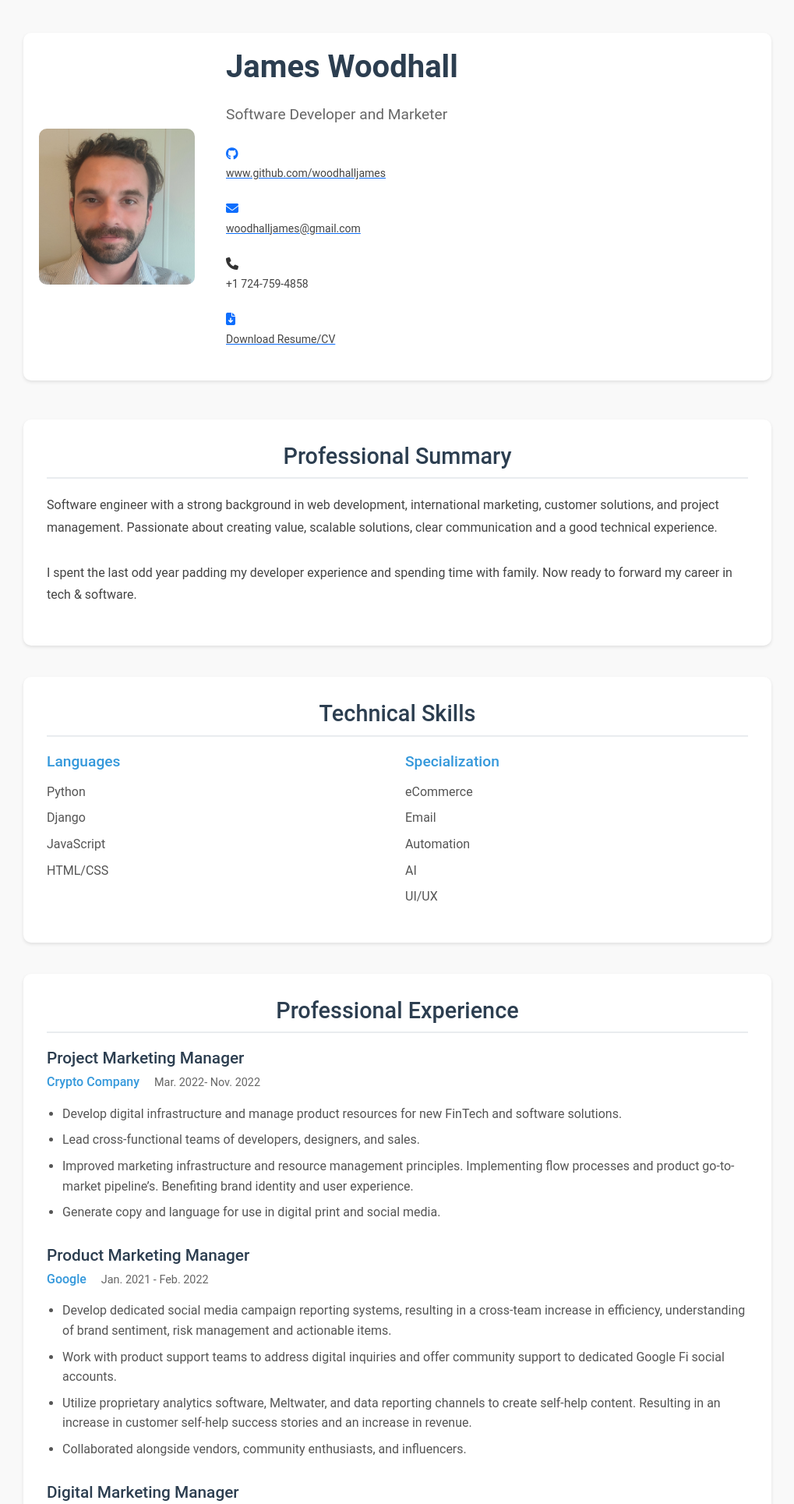
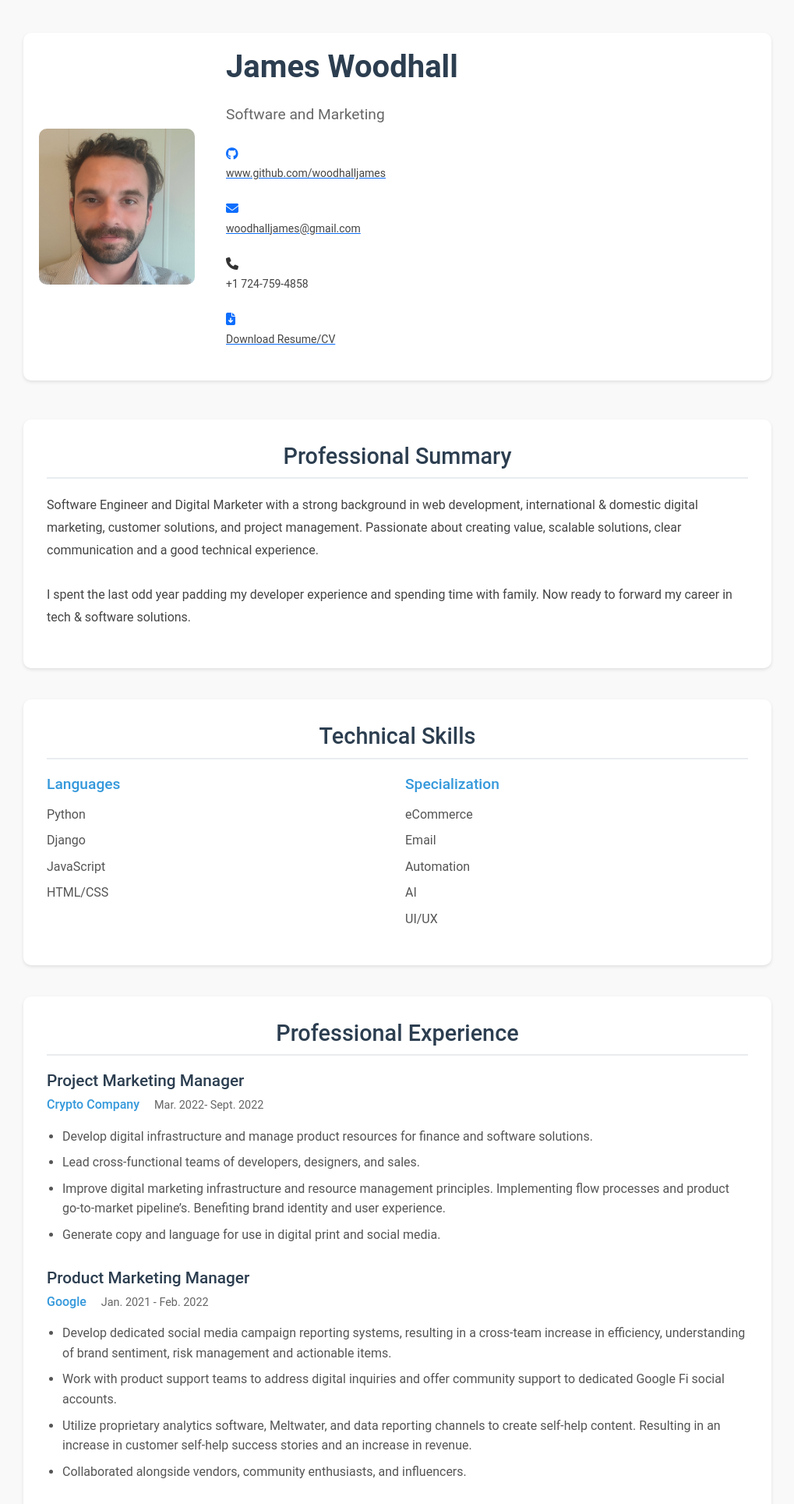
Before and after one commit to woodhalljames/james_blog, a Django app: page /business/ in a window 1280 px wide. Shown: the top 1929 px of the page at 78% size, without its empty margins (130-1149 px from the left). Run offline with Django 5.2, Linux system fonts and the light colour scheme; data that the repository does not hold is empty; parts of the project's set-up code (start-up, migrations or seed data) failed here and were passed over; some libraries are stand-ins or nearby versions.

Commit message:
resume changes

```diff
--- a/blog/templates/business.html
+++ b/blog/templates/business.html
@@ -17,7 +17,7 @@
         </div>
         <div class="professional-content">
             <h1 class="professional-name">James Woodhall</h1>
-            <p class="professional-title">Software Developer and Marketer</p>
+            <p class="professional-title">Software and Marketing</p>
 
 
                 <a href="{{ business_profile.github }}" target="_blank" rel="noopener noreferrer">
@@ -38,10 +38,10 @@
     <section class="resume-section">
         <h2>Professional Summary</h2>
         <p class="summary-text">
-            Software engineer with a strong background in web development, international marketing, customer solutions, and project management.
+           Software Engineer and Digital Marketer with a strong background in web development, international & domestic digital marketing, customer solutions, and project management.
             Passionate about creating value, scalable solutions, clear communication and a good technical experience.
             <br><br>
-            I spent the last odd year padding my developer experience and spending time with family.  Now ready to forward my career in tech & software.
+            I spent the last odd year padding my developer experience and spending time with family.  Now ready to forward my career in tech & software solutions.
         </p>
     </section>
 
@@ -83,12 +83,12 @@
             <div class="experience-header">
                 <h3>Project Marketing Manager</h3>
                 <span class="company">Crypto Company</span>
-                <span class="dates">Mar. 2022- Nov. 2022</span>
+                <span class="dates">Mar. 2022- Sept. 2022</span>
             </div>
             <ul class="experience-details">
-                <li>Develop digital infrastructure and manage product resources for new FinTech and software solutions.</li>
+                <li>Develop digital infrastructure and manage product resources for finance and software solutions.</li>
                 <li>Lead cross-functional teams of developers, designers, and sales.</li>
-                <li>Improved marketing infrastructure and resource management principles.  Implementing flow processes and product go-to-market pipeline’s.  Benefiting brand identity and user experience.</li>
+                <li>Improve digital marketing infrastructure and resource management principles.  Implementing flow processes and product go-to-market pipeline’s.  Benefiting brand identity and user experience.</li>
 <li>Generate copy and language for use in digital print and social media.</li>
                 <!-- Add more achievements -->
             </ul>
```
